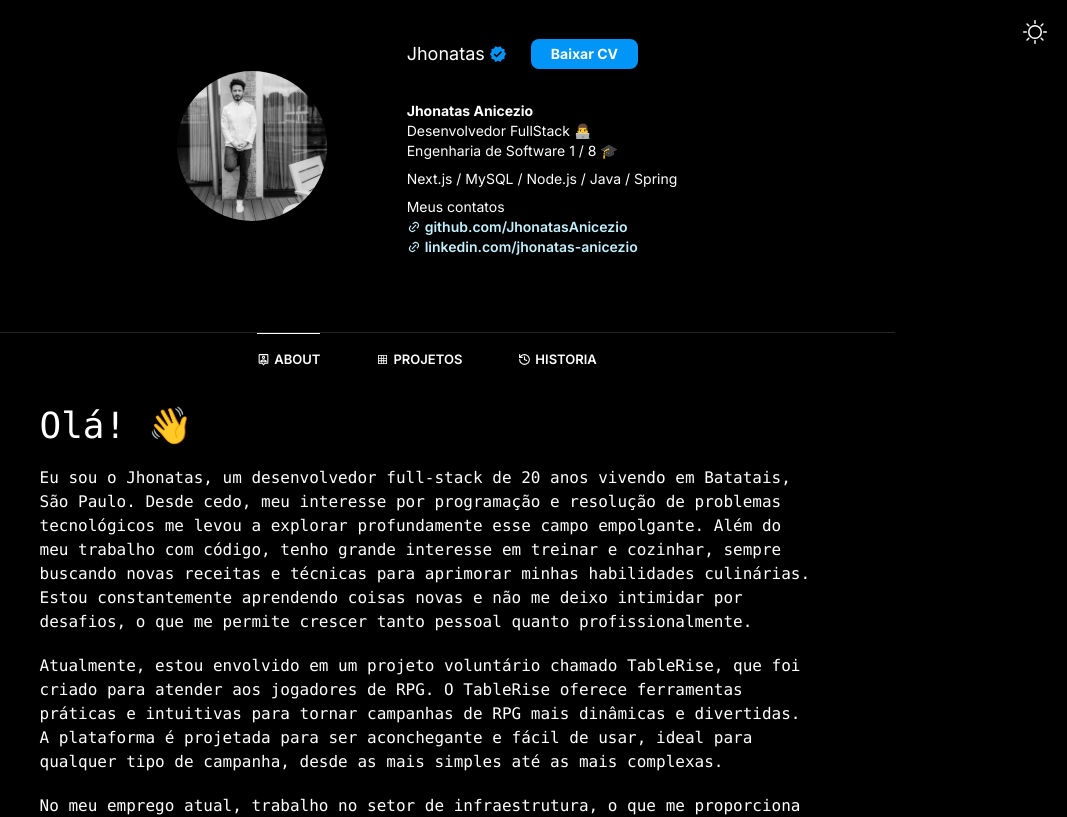
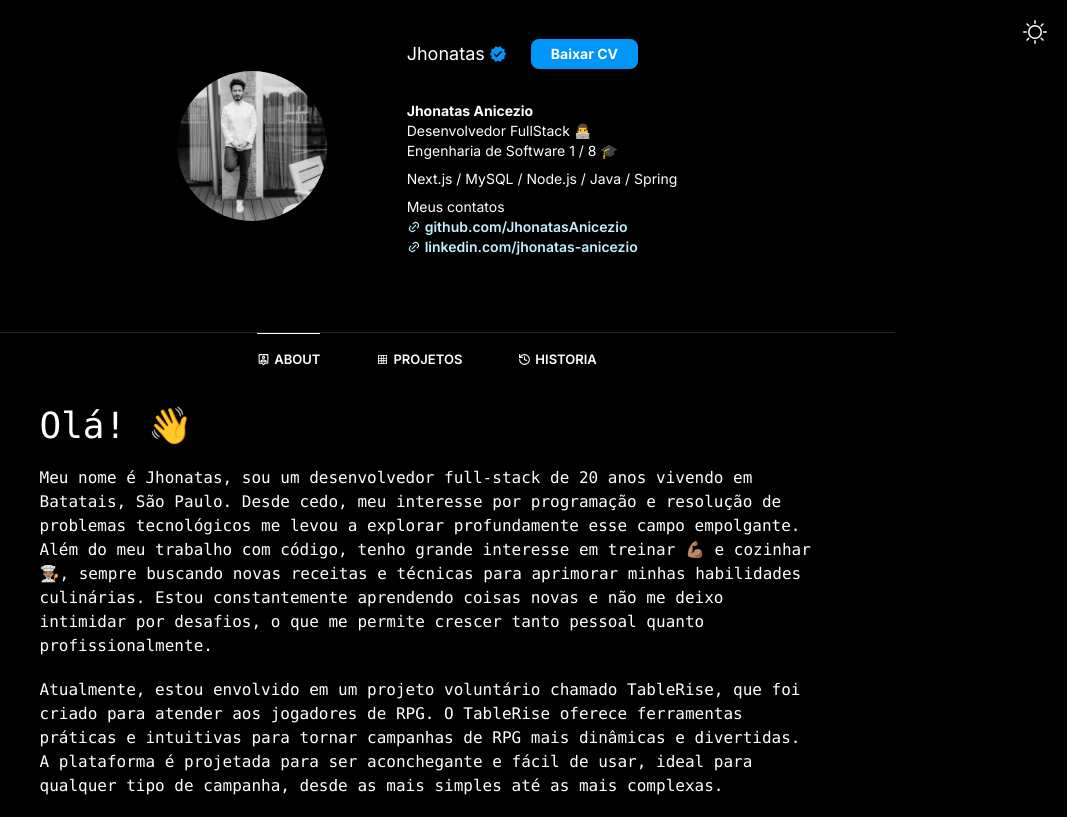
Before and after one commit to JhonatasAnicezio/portifolio, a Next.js app: page / in a window 1280 px wide. Shown: the top 817 px of the page, without its empty margins (213-1280 px from the left). Built offline with nearby package versions, Linux system fonts and the light colour scheme.

Commit message:
docs: text

```diff
--- a/src/app/page.tsx
+++ b/src/app/page.tsx
@@ -3,7 +3,7 @@ export default function Home() {
     <div className="flex px-20 py-5 gap-5 flex-col justify-center items-start w-full font-mono">
       <h2 className="text-4xl">Olá! 👋</h2>
       <p>
-        Eu sou o Jhonatas, um desenvolvedor full-stack de 20 anos vivendo em Batatais, São Paulo. Desde cedo, meu interesse por programação e resolução de problemas tecnológicos me levou a explorar profundamente esse campo empolgante. Além do meu trabalho com código, tenho grande interesse em treinar e cozinhar, sempre buscando novas receitas e técnicas para aprimorar minhas habilidades culinárias. Estou constantemente aprendendo coisas novas e não me deixo intimidar por desafios, o que me permite crescer tanto pessoal quanto profissionalmente.
+        Meu nome é Jhonatas, sou um desenvolvedor full-stack de 20 anos vivendo em Batatais, São Paulo. Desde cedo, meu interesse por programação e resolução de problemas tecnológicos me levou a explorar profundamente esse campo empolgante. Além do meu trabalho com código, tenho grande interesse em treinar 💪🏽 e cozinhar 👨🏽‍🍳, sempre buscando novas receitas e técnicas para aprimorar minhas habilidades culinárias. Estou constantemente aprendendo coisas novas e não me deixo intimidar por desafios, o que me permite crescer tanto pessoal quanto profissionalmente.
       </p>
       <p>
         Atualmente, estou envolvido em um projeto voluntário chamado TableRise, que foi criado para atender aos jogadores de RPG. O TableRise oferece ferramentas práticas e intuitivas para tornar campanhas de RPG mais dinâmicas e divertidas. A plataforma é projetada para ser aconchegante e fácil de usar, ideal para qualquer tipo de campanha, desde as mais simples até as mais complexas.
```
